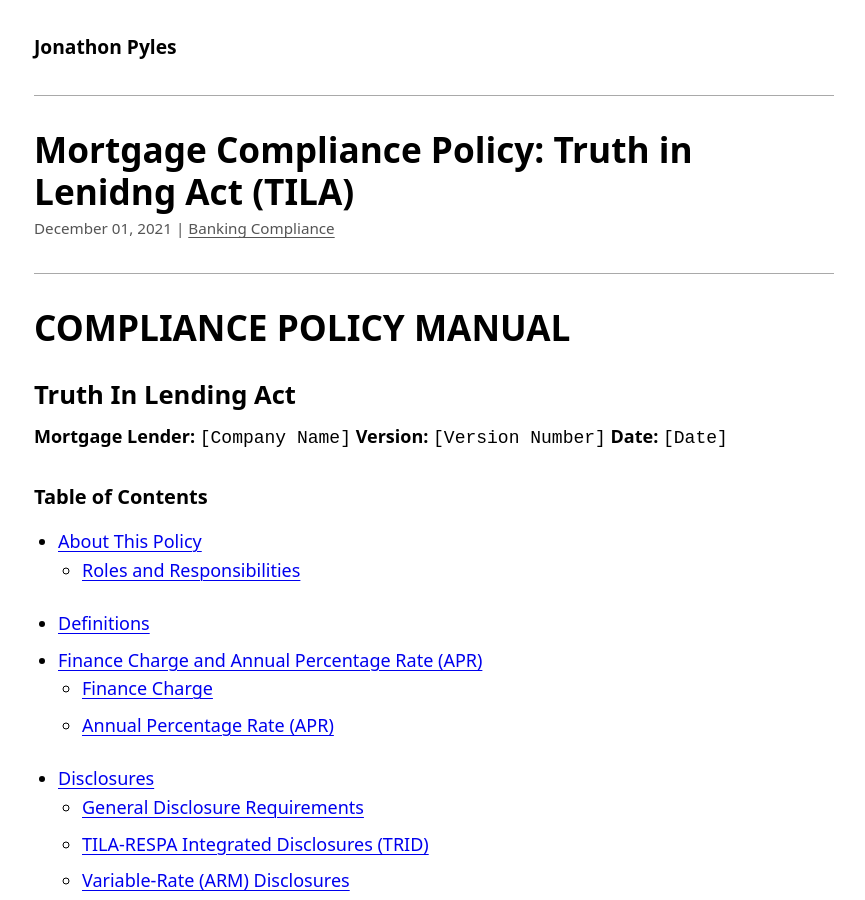
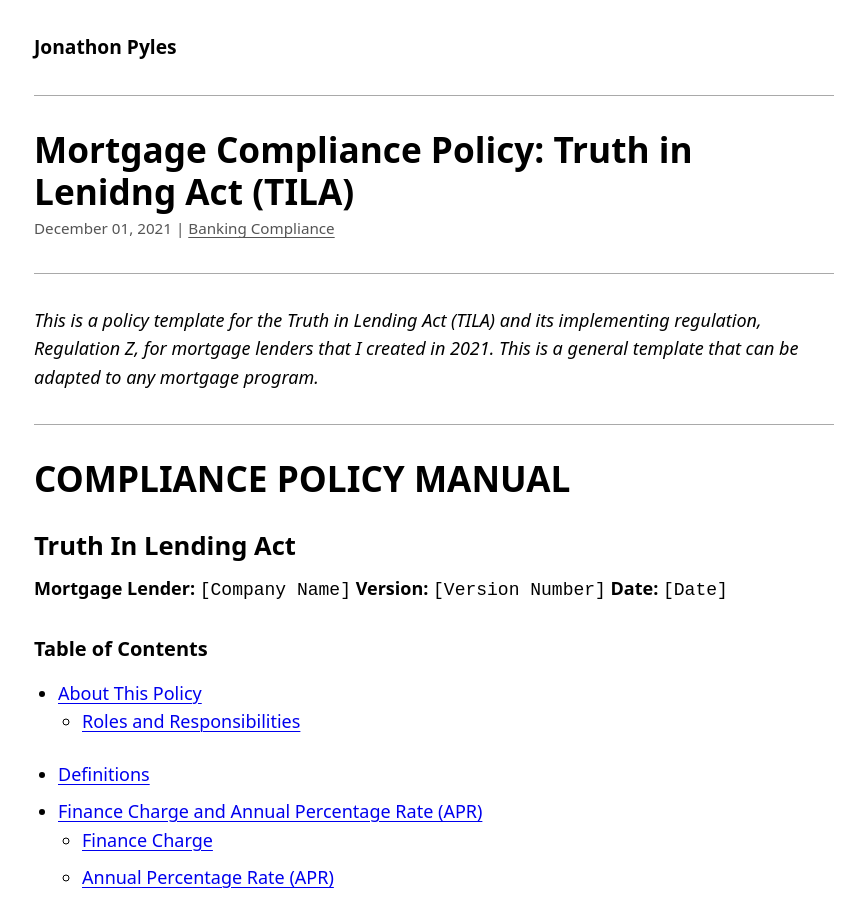
Before and after one commit to JNPyles/JNPyles.github.io, a Jekyll site: the page built from _posts/2021-2025/2021-12-01-tila-policy-template.md, in a window 1280 px wide and 900 px high. Shown: the whole window, without its empty margins (206-1071 px from the left). Built offline with Jekyll 4.4.1, drawn with Linux system fonts in a browser that asks for light colours; nearby versions of some CDN libraries.

Commit message:
website updates

```diff
--- a/_posts/2021-2025/2021-12-01-tila-policy-template.md
+++ b/_posts/2021-2025/2021-12-01-tila-policy-template.md
@@ -5,6 +5,9 @@ date: 2021-12-01
 tags: [Banking Compliance]
 description: "This is a TILA policy template I developed while working as a compliance manager for a mortgage lender."
 og_image: assets/images/2021/tila-policy-template/mortgage-compliance-policy-truth-in-lenidng-act.jpg
+---
+*This is a policy template for the Truth in Lending Act (TILA) and its implementing regulation, Regulation Z, for mortgage lenders that I created in 2021. This is a general template that can be adapted to any mortgage program.*
+
 ---
 
 # COMPLIANCE POLICY MANUAL
```
Also changed, not shown: _posts/2021-2025/2025-12-04-proposal-responsible-ai-credit-decisions.md (renamed from _posts/2021-2025/2025-12-04-Proposal-Responsible-AI-Powered-Credit-Decisions.md).
